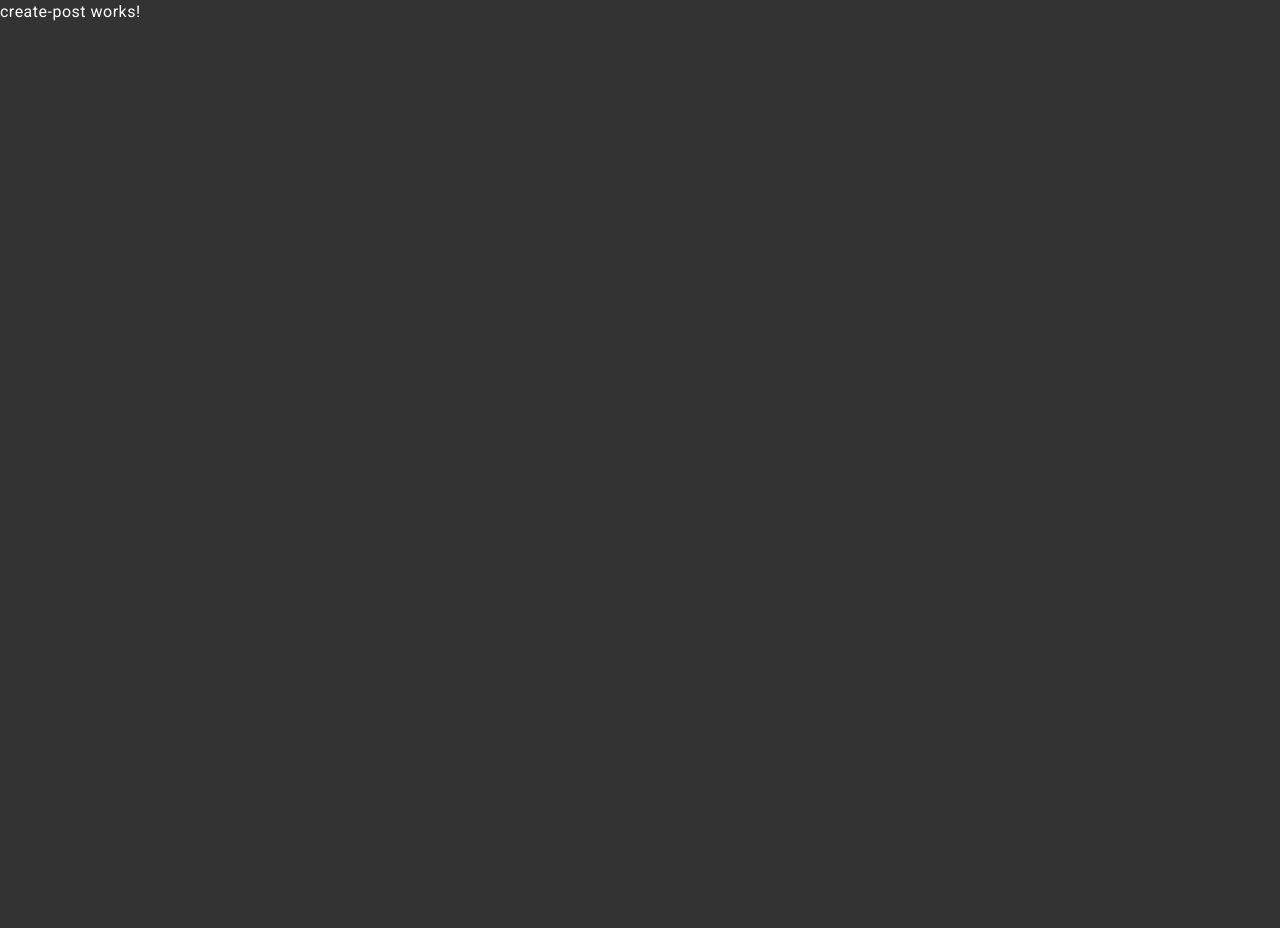
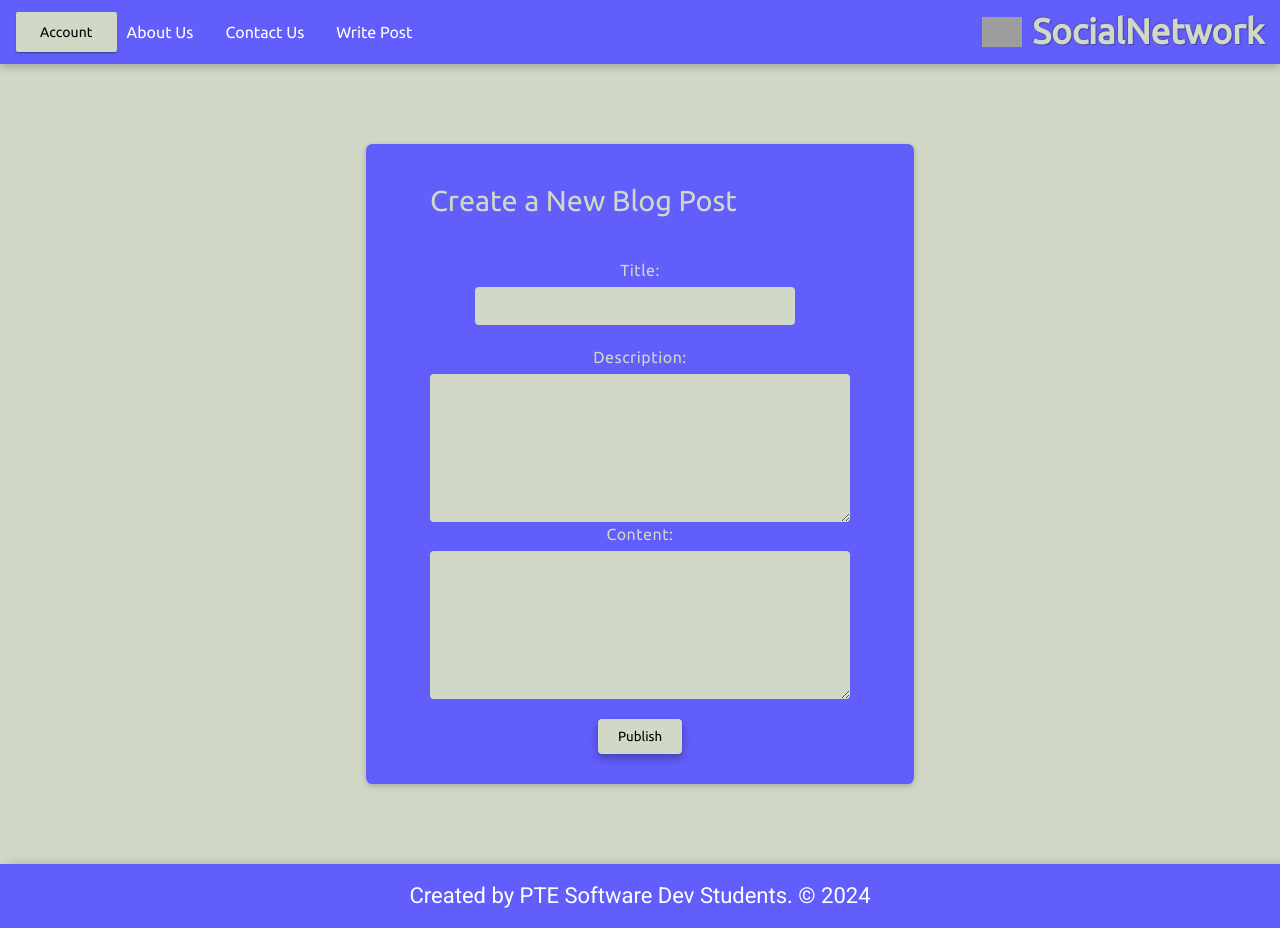
Before and after one commit to Pecs-SDT-2024/pecs-sdt24-front, an Angular app: page /write-post in a window 1280 px wide. Before the commit the page ends 800 px from the top, so only its background shows below. Built offline with nearby package versions, Linux system fonts and the light colour scheme; grey boxes are pictures that could not be loaded.

Commit message:
feat: added create-post component

```diff
--- a/src/app/pages/create-post/create-post.component.css
+++ b/src/app/pages/create-post/create-post.component.css
@@ -0,0 +1,89 @@
+.the-form-container {
+  background-color: #615EFC;
+  border-radius: 8px;
+  box-shadow: 0 2px 6px rgba(0, 0, 0, 0.2);
+  padding: 30px;
+  border-radius: 0.4rem;
+  padding-right: 4rem;
+  padding-left: 4rem;
+}
+
+
+.write-post {
+    display: flex;
+    flex-direction: column;
+    align-items: center;
+    justify-content: center;
+    height: 100vh;
+    background-color: #D1D8C5;
+    font-family: 'Montserrat', sans-serif;
+    font-family: 'Ubuntu', sans-serif;
+    margin-top: 0;
+  }
+
+  .write-post h2 {
+    color: #D1D8C5;
+    font-size: 1.8rem;
+    margin-bottom: 2rem;
+    font-family: 'Ubuntu', sans-serif;
+    margin-top: 0;
+  }
+
+  .write-post form {
+    display: flex;
+    flex-direction: column;
+    align-items: center;
+  }
+
+  .write-post .form-group {
+    display: flex;
+    flex-direction: column;
+    align-items: center;
+    margin-bottom: 20px;
+  }
+
+  .write-post .form-group label {
+    color: #D1D8C5;
+    font-size: 16px;
+    margin-bottom: 5px;
+  }
+
+  .write-post .form-group input[type="text"],
+  .write-post .form-group textarea {
+    font-size: 1rem;
+    width: 300px;
+    padding: 10px;
+    border: none;
+    border-radius: 4px;
+    outline: none; /* Remove the focus outline */
+    background-color: #D1D8C5;
+    color: #fff;
+  }
+
+.write-post .form-group textarea {
+  width: 400px;
+  height: 8rem; /* Set an initial height */
+  border-radius: 4px;
+}
+
+  .write-post .form-group input[type="text"] {
+    margin-right: 10px;
+  }
+
+  .write-post button {
+    padding: 10px 20px;
+    background-color: #fff;
+    background-color: #D1D8C5;
+    color: #333;
+    color: black;
+    border: none;
+    border-radius: 4px;
+    cursor: pointer;
+    font-family: 'Montserrat', sans-serif;
+    font-family: 'Ubuntu', sans-serif;
+    box-shadow: 0 4px 8px 0 rgba(0, 0, 0, 0.3);
+  }
+
+  .write-post button:hover {
+    background-color: #7E8EF1;
+}
--- a/src/app/pages/create-post/create-post.component.html
+++ b/src/app/pages/create-post/create-post.component.html
@@ -1 +1,27 @@
-<p>create-post works!</p>
+<app-header></app-header>
+<div class="write-post">
+  <div class="the-form-container">
+    <h2>Create a New Blog Post</h2>
+    <form #postForm="ngForm" (ngSubmit)="createPost(postForm.value)">
+      <div class="form-group">
+        <label for="title">Title:</label>
+        <!-- <input type="text" id="title" [(ngModel)]="postTitle" name="title" required> -->
+        <input type="text" ngModel id="title" name="title" required>
+      </div>
+      <div class="form-group">
+        <label for="content">Description:</label>
+        <!-- <textarea id="content" [(ngModel)]="postContent" name="content" required></textarea> -->
+        <textarea ngModel id="abstract" name="abstract" required></textarea>
+
+        <label for="content">Content:</label>
+        <!-- <textarea id="content" [(ngModel)]="postContent" name="content" required></textarea> -->
+        <textarea ngModel id="content" name="content" required></textarea>
+      </div>
+      <!-- <button (click)="submitPost()">Publish</button> -->
+      <button>Publish</button>
+    </form>
+  </div>
+  </div>
+
+
+  <app-footer></app-footer>
--- a/src/app/pages/create-post/create-post.component.ts
+++ b/src/app/pages/create-post/create-post.component.ts
@@ -1,10 +1,31 @@
-import { Component } from '@angular/core';
+import { Component, OnInit } from '@angular/core';
+import { Router } from '@angular/router';
+import { ArticlesService } from '../../services/articles.service';
 
 @Component({
   selector: 'app-create-post',
   templateUrl: './create-post.component.html',
-  styleUrl: './create-post.component.css'
+  styleUrls: ['./create-post.component.css']
 })
-export class CreatePostComponent {
+export class CreatePostComponent implements OnInit {
+    user: string = "Some user";
+    constructor(private articleService : ArticlesService, private router: Router) {}
 
+    ngOnInit(): void {}
+
+    createPost(data:any) {
+        try {
+            let now = new Date()
+            // Passing the data from the html form and adding a user property to it, then posting
+            console.log({...data, Posted: now})
+            return this.articleService.createArticle({...data, Posted: now}).subscribe((result) => {
+                // Go back to some page
+                this.router.navigateByUrl("/")
+            });
+        } catch (err) {
+            console.log(err)
+            return;
+        }
+
+    }
 }
```
Also changed, not shown: 1 other file (tests, documents, lock files or other folders).
